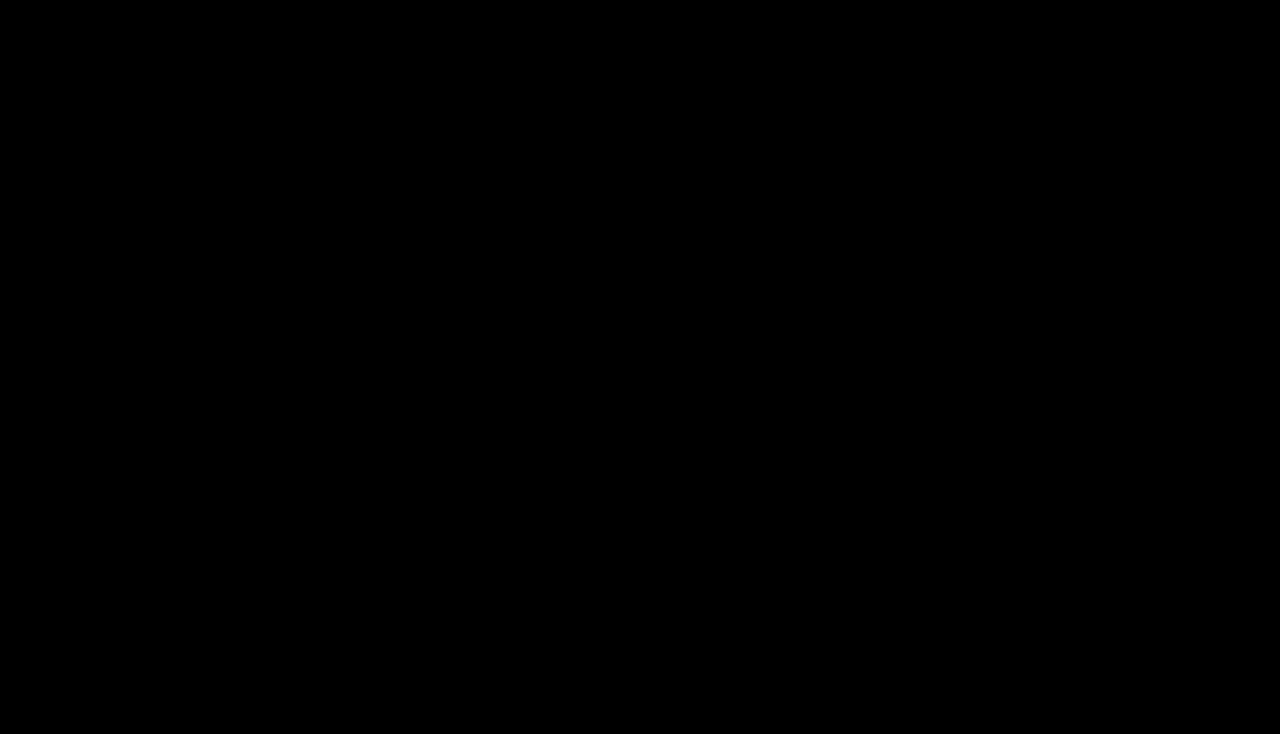
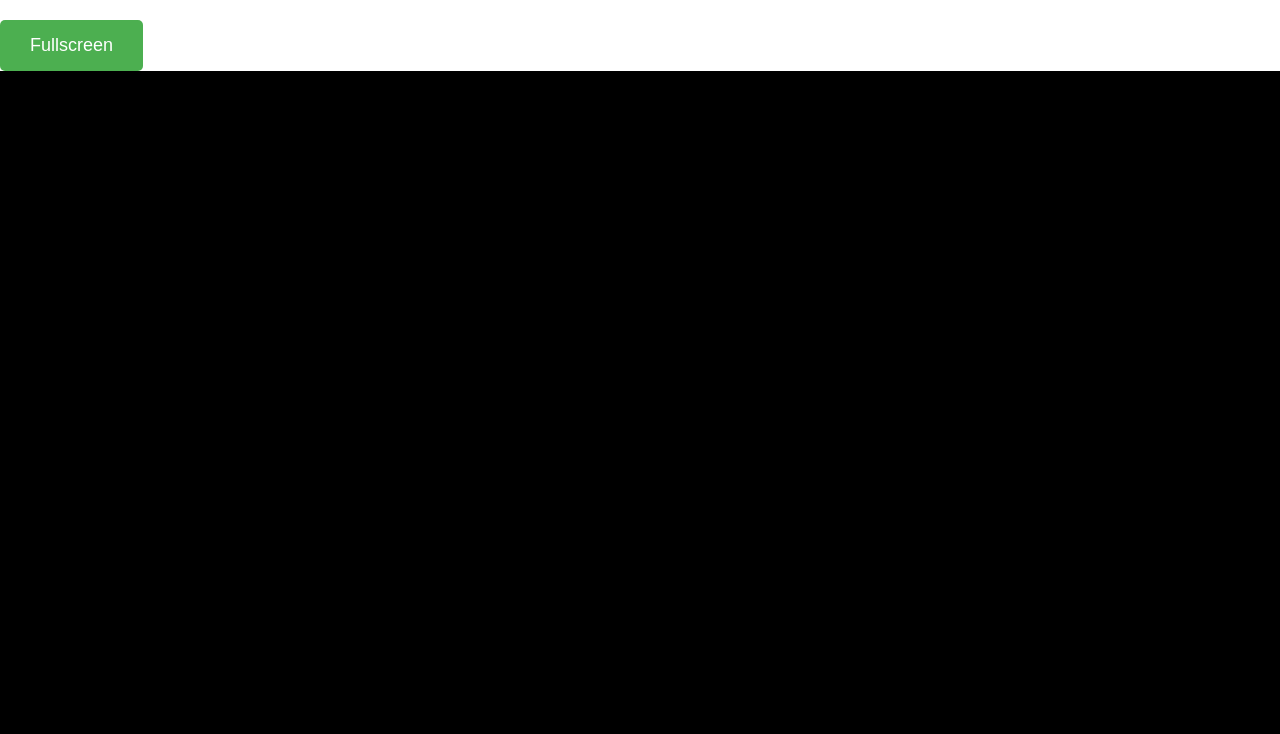
Before and after one commit to lovanshgaur/okomoplayer, a plain HTML site: page index.html in a window 1280 px wide. Shown: the top 734 px of the page. Drawn offline with Linux system fonts and the light colour scheme; animation ran at ten frames a second.

Commit message:
fullscreen-t1

```diff
--- a/index.html
+++ b/index.html
@@ -19,13 +19,80 @@
         height: 100%;
         overflow: hidden;
       }
+      .fullscreen-btn {
+      padding: 15px 30px;
+      font-size: 18px;
+      background-color: #4CAF50;
+      color: white;
+      border: none;
+      border-radius: 5px;
+      cursor: pointer;
+      margin-top: 20px;
+    }
+    .fullscreen-btn:hover {
+      background-color: #45a049;
+    }
     </style>
   </head>
 
   <body>
+    <button class="fullscreen-btn" onclick="toggleFullscreen()">Fullscreen</button>
+
     <script src="three.min.js"></script>
     <script src="panolens.min.js"></script>
 
     <script src="script.js"></script>
+    <script>
+ function toggleFullscreen() {
+      var element = document.documentElement; // Fullscreen on the entire page
+
+      // Check if fullscreen is supported
+      if (!document.fullscreenEnabled && !document.webkitFullscreenEnabled && !document.mozFullScreenEnabled && !document.msFullscreenEnabled) {
+        alert("Fullscreen is not supported in your browser.");
+        return; // Stop the function here if fullscreen is not supported
+      }
+
+      // Check if we are currently in fullscreen mode
+      if (!document.fullscreenElement &&
+          !document.webkitFullscreenElement &&
+          !document.mozFullScreenElement &&
+          !document.msFullscreenElement) {
+
+        // Try entering fullscreen mode
+        try {
+          if (element.requestFullscreen) {
+            element.requestFullscreen();
+          } else if (element.webkitRequestFullscreen) {  // Safari (older versions)
+            element.webkitRequestFullscreen();
+          } else if (element.mozRequestFullScreen) {  // Firefox
+            element.mozRequestFullScreen();
+          } else if (element.msRequestFullscreen) {  // IE/Edge
+            element.msRequestFullscreen();
+          } else {
+            throw new Error("Fullscreen request method not available.");
+          }
+        } catch (error) {
+          alert("Error entering fullscreen: " + error.message);
+        }
+      } else {
+        try {
+          if (document.exitFullscreen) {
+            document.exitFullscreen();
+          } else if (document.webkitExitFullscreen) {  // Safari (older versions)
+            document.webkitExitFullscreen();
+          } else if (document.mozCancelFullScreen) {  // Firefox
+            document.mozCancelFullScreen();
+          } else if (document.msExitFullscreen) {  // IE/Edge
+            document.msExitFullscreen();
+          } else {
+            throw new Error("Fullscreen exit method not available.");
+          }
+        } catch (error) {
+          alert("Error exiting fullscreen: " + error.message);
+        }
+      }
+    }
+  </script>
+    </script>
   </body>
 </html>
--- a/script.js
+++ b/script.js
@@ -17,3 +17,24 @@ document.addEventListener("DOMContentLoaded", () => {
   });
   viewer.add(panorama);
 });
+
+if (typeof DeviceMotionEvent.requestPermission === 'function') {
+    DeviceMotionEvent.requestPermission()
+        .then(permissionState => {
+            if (permissionState === 'granted') {
+                window.addEventListener('deviceorientation', handleOrientation);
+            }
+        })
+        .catch(console.error);
+} else {
+    // For older iOS versions
+    window.addEventListener('deviceorientation', handleOrientation);
+}
+
+function handleOrientation(event) {
+    // Process gyro data
+    const alpha = event.alpha; // rotation around Z-axis
+    const beta = event.beta;   // rotation around X-axis
+    const gamma = event.gamma; // rotation around Y-axis
+    console.log(alpha, beta, gamma);
+}
```
